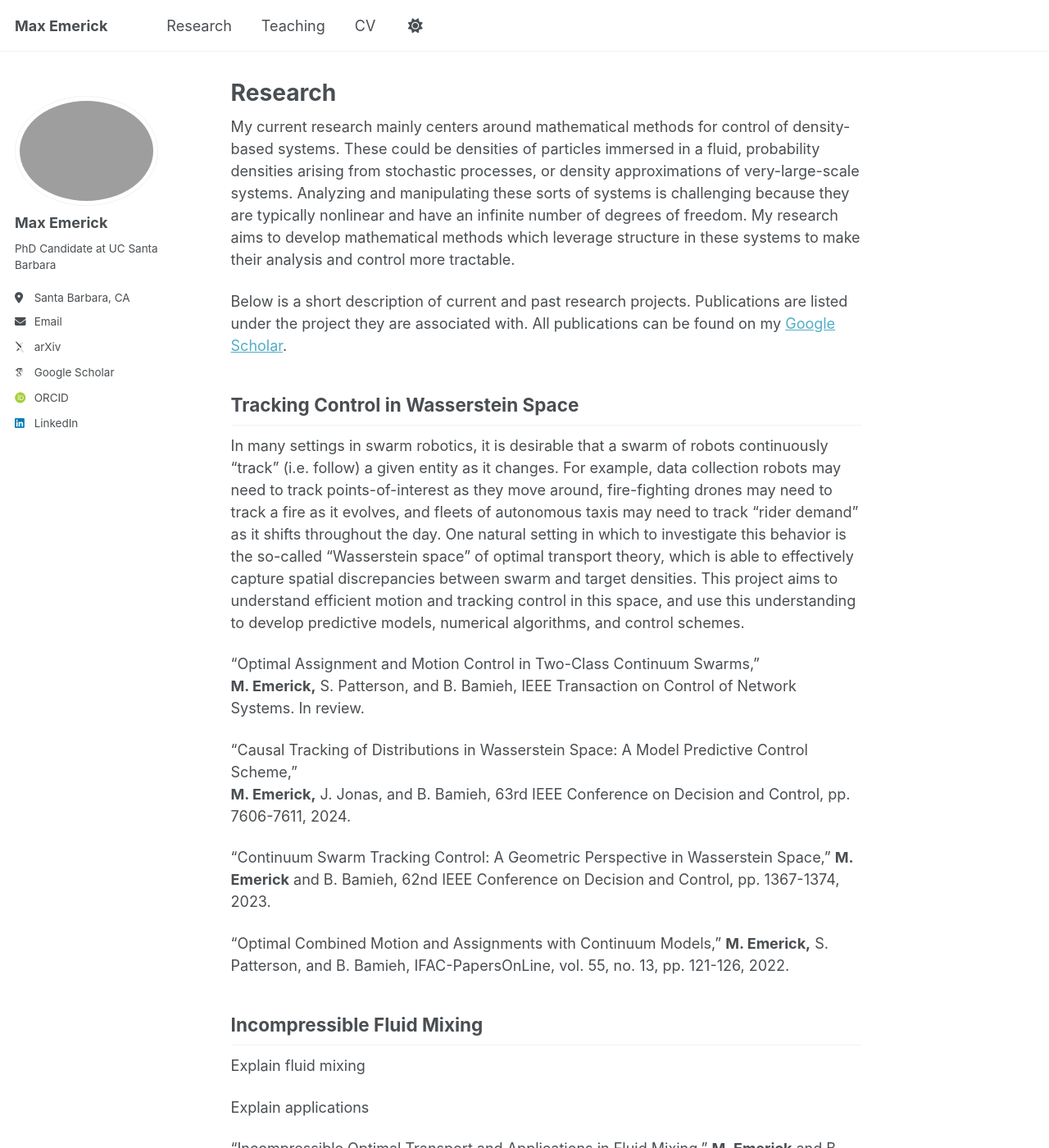
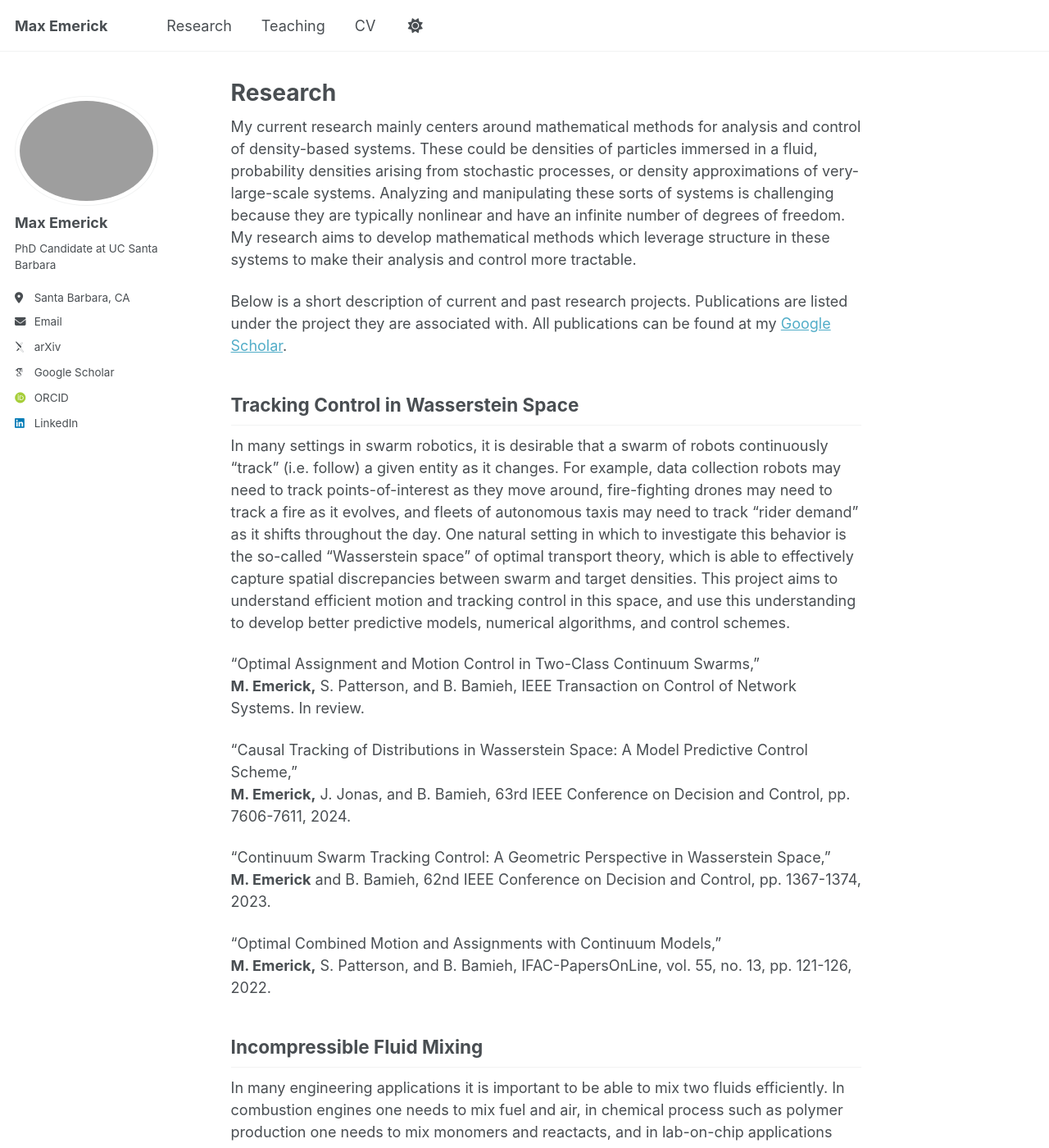
Before and after one commit to maxemerick/maxemerick.github.io, a Jekyll site: the page built from _pages/research.md, in a window 1280 px wide and 1400 px high. Shown: the whole window at 82% size. Built offline with Jekyll 4.4.1, drawn with Linux system fonts in a browser that asks for light colours; some web fonts are replaced; some of the changed text lies outside the part shown.

Commit message:
Update research.md

```diff
--- a/_pages/research.md
+++ b/_pages/research.md
@@ -6,14 +6,14 @@ redirect_from:
   - /research.html
 ---
 
-My current research mainly centers around mathematical methods for control of density-based systems. These could be densities of particles immersed in a fluid, probability densities arising from stochastic processes, or density approximations of very-large-scale systems. Analyzing and manipulating these sorts of systems is challenging because they are typically nonlinear and have an infinite number of degrees of freedom. My research aims to develop mathematical methods which leverage structure in these systems to make their analysis and control more tractable.
+My current research mainly centers around mathematical methods for analysis and control of density-based systems. These could be densities of particles immersed in a fluid, probability densities arising from stochastic processes, or density approximations of very-large-scale systems. Analyzing and manipulating these sorts of systems is challenging because they are typically nonlinear and have an infinite number of degrees of freedom. My research aims to develop mathematical methods which leverage structure in these systems to make their analysis and control more tractable.
 
-Below is a short description of current and past research projects. Publications are listed under the project they are associated with. All publications can be found on my [Google Scholar](https://scholar.google.com/citations?user=CN7oYBQAAAAJ&hl=en).
+Below is a short description of current and past research projects. Publications are listed under the project they are associated with. All publications can be found at my [Google Scholar](https://scholar.google.com/citations?user=CN7oYBQAAAAJ&hl=en).
 
 
 Tracking Control in Wasserstein Space
 ----------
-In many settings in swarm robotics, it is desirable that a swarm of robots continuously "track" (i.e. follow) a given entity as it changes. For example, data collection robots may need to track points-of-interest as they move around, fire-fighting drones may need to track a fire as it evolves, and fleets of autonomous taxis may need to track "rider demand" as it shifts throughout the day. One natural setting in which to investigate this behavior is the so-called "Wasserstein space" of optimal transport theory, which is able to effectively capture spatial discrepancies between swarm and target densities. This project aims to understand efficient motion and tracking control in this space, and use this understanding to develop predictive models, numerical algorithms, and control schemes.
+In many settings in swarm robotics, it is desirable that a swarm of robots continuously "track" (i.e. follow) a given entity as it changes. For example, data collection robots may need to track points-of-interest as they move around, fire-fighting drones may need to track a fire as it evolves, and fleets of autonomous taxis may need to track "rider demand" as it shifts throughout the day. One natural setting in which to investigate this behavior is the so-called "Wasserstein space" of optimal transport theory, which is able to effectively capture spatial discrepancies between swarm and target densities. This project aims to understand efficient motion and tracking control in this space, and use this understanding to develop better predictive models, numerical algorithms, and control schemes.
 
 
 “Optimal Assignment and Motion Control in Two-Class Continuum Swarms,” \
@@ -22,25 +22,24 @@ In many settings in swarm robotics, it is desirable that a swarm of robots conti
 “Causal Tracking of Distributions in Wasserstein Space: A Model Predictive Control Scheme,” \
 **M. Emerick,** J. Jonas, and B. Bamieh, 63rd IEEE Conference on Decision and Control, pp. 7606-7611, 2024.
 
-“Continuum Swarm Tracking Control: A Geometric Perspective in Wasserstein Space,”
+“Continuum Swarm Tracking Control: A Geometric Perspective in Wasserstein Space,” \
 **M. Emerick** and B. Bamieh, 62nd IEEE Conference on Decision and Control, pp. 1367-1374, 2023.
 
-“Optimal Combined Motion and Assignments with Continuum Models,”
+“Optimal Combined Motion and Assignments with Continuum Models,” \
 **M. Emerick,** S. Patterson, and B. Bamieh, IFAC-PapersOnLine, vol. 55, no. 13, pp. 121-126, 2022.
 
 
 
 Incompressible Fluid Mixing
 ----------
-Explain fluid mixing
+In many engineering applications it is important to be able to mix two fluids efficiently. In combustion engines one needs to mix fuel and air, in chemical process such as polymer production one needs to mix monomers and reactacts, and in lab-on-chip applications one needs to mix samples and reagents. While there are many heuristics for what makes a flow field good at mixing, we do not have a complete mathematical understanding of this behavior. This projects aims to characterize maximally efficient mixing fields, thereby giving us a better mathmatical understanding of mixing and helping us to design machines and protocols which can mix more effectively.
 
-Explain applications
 
-“Incompressible Optimal Transport and Applications in Fluid Mixing,”
+“Incompressible Optimal Transport and Applications in Fluid Mixing,” \
 **M. Emerick** and B. Bamieh, 64th IEEE Conference on Decision and Control. In review.
 
 
 
 Boundary-Layer Data Systems
 ----------
-My undergraduate research focused on designing mechatronic devices for making real-time measurements of boundary layers on aircraft. These devices were designed to fit in low-profile, adhesive-mountable, and fully self-contained packages while maintaining high accuracy in the extreme environments encountered at altitude. I worked on three devices during my tenure in the lab: the "Pressurewing-I" and "Pressurewing-II", multi-sensors built on Adafruit's Feather platform, providing up to ten independent boundary layer measurements in addition to temperature/pressure/etc., and the "BLDS-T", a large-scale distributed temperture-sensor network for thermal mapping applications ([news article](https://ceng.calpoly.edu/connection/2019/10/cal-poly-autonomous-flight-lab-conducts-first-flight-of-next-generation-flight-test-data-system/)).
+My undergraduate research focused on designing mechatronic devices for making real-time measurements of boundary layers on aircraft. These devices were designed to fit in low-profile, adhesive-mountable, and fully self-contained packages while maintaining high accuracy in the extreme environments encountered at altitude. I worked on three devices during my tenure in the lab: the "Pressurewing-I" and "Pressurewing-II", multi-sensors built on Adafruit's Feather platform, providing up to ten independent boundary layer measurements in addition to temperature/pressure, and the "BLDS-T", a large-scale distributed temperture-sensor network for thermal mapping applications ([news article](https://ceng.calpoly.edu/connection/2019/10/cal-poly-autonomous-flight-lab-conducts-first-flight-of-next-generation-flight-test-data-system/)).
```
